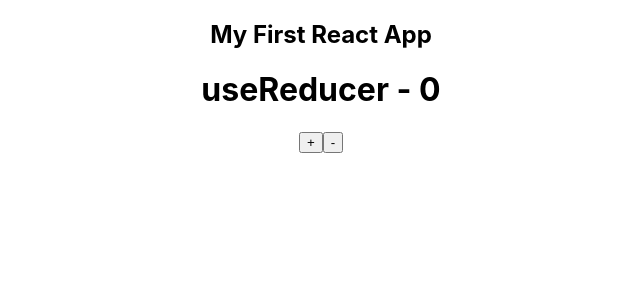
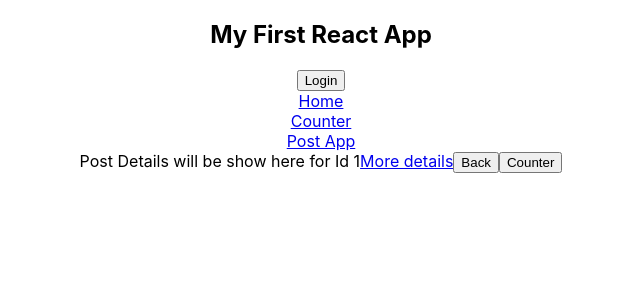
Before and after one commit to urvashipatil/dassault-react, a React (Create React App) app: page /post/1 in a window 1280 px wide. Shown: the top 300 px of the page, without its empty margins (319-959 px from the left). Built offline with nearby package versions, Linux system fonts and the light colour scheme; the HTML template or start-up script is replaced by a standard one.

Commit message:
added router

```diff
--- a/package.json
+++ b/package.json
@@ -9,6 +9,7 @@
     "prop-types": "^15.8.1",
     "react": "^18.1.0",
     "react-dom": "^18.1.0",
+    "react-router-dom": "^5.3.0",
     "react-scripts": "5.0.1",
     "web-vitals": "^2.1.4"
   },
--- a/src/App.css
+++ b/src/App.css
@@ -9,3 +9,9 @@
 .transparent {
   opacity: 0.4;
 }
+
+.activ-nav {
+  background-color: yellow;
+  color: red;
+  font-weight: 700;
+}
--- a/src/App.js
+++ b/src/App.js
@@ -1,5 +1,12 @@
 // import logo from "./logo.svg";
 import { useState, useEffect } from "react";
+import {
+  BrowserRouter as Router,
+  Route,
+  Link,
+  Switch,
+  NavLink,
+} from "react-router-dom";
 import "./App.css";
 import Counter from "./components/use-effect/counter";
 import Posts from "./components/use-effect/posts";
@@ -9,9 +16,14 @@ import ChildComp from "./components/render-props/child-comp";
 import Datatable from "./components/render-props/datatable";
 import { Image, WithBorder, WithTransparent } from "./components/hoc/image";
 import CounterReducer from "./components/use-reducer/counter-reducer";
+import PostDetails from "./components/postapp/post-details";
+import { Redirect } from "react-router-dom/cjs/react-router-dom.min";
+import PrivateRoute from "./components/private-route";
 
 function App() {
   const [show, setShow] = useState(true);
+
+  const [login, setLogin] = useState(false);
 
   const toggleCounter = () => {
     setShow(!show);
@@ -34,6 +46,51 @@ function App() {
   return (
     <div className="App">
       <h2>My First React App</h2>
+      <button onClick={() => setLogin(!login)}>
+        {login ? "Logout" : "Login"}
+      </button>
+      <Router>
+        <div>
+          <NavLink activeClassName="activ-nav" exact to="/">
+            Home
+          </NavLink>
+        </div>
+        <div>
+          <NavLink activeClassName="activ-nav" to="/counter">
+            Counter
+          </NavLink>
+        </div>
+        <div>
+          <NavLink activeClassName="activ-nav" to="/postapp">
+            Post App
+          </NavLink>
+        </div>
+        <Switch>
+          <Route path="/" exact>
+            <Greeting name="Urvashi" />
+          </Route>
+          {/* <Route path="/counter">
+            {login ? (
+              <Counter />
+            ) : (
+              () => <h2>You are not allowed to view this page</h2>
+            )}
+          </Route> */}
+
+          <PrivateRoute path="/counter" exact isLoggedIn={login}>
+            <Counter />
+          </PrivateRoute>
+          <PrivateRoute
+            path="/postapp"
+            exact
+            component={PostApp}
+            isLoggedIn={login}
+          />
+          <Route path="/post/:postid" component={PostDetails} />
+          <Route component={() => <h3>Invalid path</h3>}></Route>
+        </Switch>
+      </Router>
+
       {/* {show && <Counter />}
 
       <button onClick={toggleCounter}>Toggle Counter</button> */}
@@ -48,7 +105,7 @@ function App() {
       <WithBorderImage src={"/images/logo192.png"} />
       <WithBorderTransperancyImage src={"/images/logo192.png"} /> */}
 
-      <CounterReducer />
+      {/* <CounterReducer /> */}
     </div>
   );
 }
--- a/src/components/postapp/post-app.css
+++ b/src/components/postapp/post-app.css
@@ -16,6 +16,7 @@ li.post {
 .post .title {
   font-weight: 600;
   color: blue;
+  cursor: pointer;
 }
 
 .delete {
--- /dev/null
+++ b/src/components/postapp/post-details.js
@@ -0,0 +1,42 @@
+import React from "react";
+import {
+  Route,
+  useParams,
+  useLocation,
+  useHistory,
+  Link,
+} from "react-router-dom";
+
+function PostDetails() {
+  const { postid } = useParams();
+  const location = useLocation();
+  const history = useHistory();
+  console.log("location", location);
+
+  const queryParams = new URLSearchParams(location.search);
+
+  console.log("postid parameter", postid);
+  const onCounterClick = () => {
+    //if user is authenticated
+    // if()
+    history.push("/counter");
+  };
+  return (
+    <div>
+      Post Details will be show here for Id {postid}
+      <Link to={`/post/${postid}/moredetails`}>More details</Link>
+      <Route
+        path="/post/:postid/moredetails"
+        component={() => <h2>More Details</h2>}
+      ></Route>
+      <button onClick={() => history.goBack()}>Back</button>
+      <button onClick={onCounterClick}>Counter</button>
+    </div>
+  );
+}
+
+export default PostDetails;
+
+// function PostNetsedRouteComponent() {
+//   return <h2>More Details</h2>;
+// }
--- a/src/components/postapp/post.js
+++ b/src/components/postapp/post.js
@@ -1,15 +1,25 @@
 import React, { useContext } from "react";
 import { PostsContext, UserContext } from "./post-context";
 import PropTypes from "prop-types";
+import { Link } from "react-router-dom";
 export default function Post({ post }) {
   const { onDeletePost } = useContext(PostsContext);
   const userName = useContext(UserContext);
+
   // console.log("contextValue", contextValue.onDeletePost);
+
+  // const onPostTitleclick = () => {
+  //   alert("post clicked");
+  // };
 
   return (
     <li className="post">
       <div>{userName}</div>
-      <div className="title">{post.title}</div>
+      {/* <div className="title" onClick={onPostTitleclick}>
+        {post.title}
+      </div> */}
+
+      <Link to={`/post/${post.id}`}>{post.title}</Link>
       <hr />
       <div>{post.body}</div>
       <div>
--- /dev/null
+++ b/src/components/private-route.js
@@ -0,0 +1,15 @@
+import { Route } from "react-router-dom";
+
+const authentication = {
+  isLoggedIn: false,
+};
+
+export default function PrivateRoute({ children, isLoggedIn, ...rest }) {
+  return (
+    <Route {...rest}>
+      {isLoggedIn
+        ? children
+        : () => <h2>You are not allowed to view this page</h2>}
+    </Route>
+  );
+}
```
Also changed, not shown: 1 other file (tests, documents, lock files or other folders).
